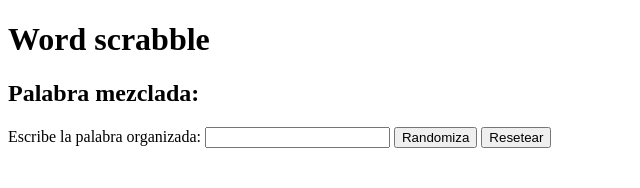
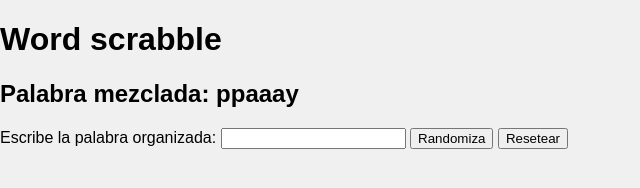
Before and after one commit to mailubb/Quiz_mai, a plain HTML site: page index.html in a window 1280 px wide. Both pictures are taken after a click on the button "Randomiza". Shown: the whole page, without its empty margins (0-640 px from the left). Drawn offline with Linux system fonts and the light colour scheme.

Commit message:
algo poquito

```diff
--- a/index.html
+++ b/index.html
@@ -4,11 +4,12 @@
     <meta charset="UTF-8">
     <meta name="viewport" content="width=device-width, initial-scale=1.0">
     <title>Document</title>
+    <link rel="stylesheet" href="style.css">
 </head>
 <body>
     <h1>Word scrabble</h1>
 
-    <h2>Palabra mezclada:</h2>
+    <h2 id="randomWord">Palabra mezclada:</h2>
     <p id="scrambledWord"></p>
 
     <label for="wordInput">Escribe la palabra organizada:</label>
--- a/index.js
+++ b/index.js
@@ -1,13 +1,32 @@
-//Lista de palabras para randomizar
-let words = ["papaya", "mango", "cereza"];
+// trayendo cosas del html
+const wordInput = document.getElementById('wordInput');
+const wordButton = document.getElementById('scrambleButton');
+const wordDisplay = document.getElementById('resetButton');
+const wordScramble = document.getElementById('randomWord');
+
+// Lista de palabras para randomizar
+let characters = ["papaya", "mango", "cereza"];
 
 // Función para mezclar una palabra
-function scrambleWord(word) {
-    let characters = word.split('');
-    for (let i = characters.length - 1; i > 0; i--) {
+function shuffleWord(word) {
+    let array = word.split('');
+    for (let i = array.length - 1; i > 0; i--) {
         const j = Math.floor(Math.random() * (i + 1));
-        [characters[i], characters[j]] = [characters[j], characters[i]];
+        [array[i], array[j]] = [array[j], array[i]];
     }
-    return characters.join('');
+    return array.join('');
 }
- console.log(scrambleWord(words[0]));
+
+// boton para randomizar palabra
+wordButton.addEventListener('click', () => {
+    // selecciona una palabra del arreglo y le pongo un indez random
+    const randomIndex = Math.floor(Math.random() * 3)
+    const selectedWord = characters[characters.length - 1 - randomIndex]
+
+    // mezclar las letras de la palabra seleccionada
+    const shuffledWord = shuffleWord(selectedWord)
+    console.log(selectedWord)
+
+    // Mostrar la palabra mezclada
+    wordScramble.textContent = `Palabra mezclada: ${shuffledWord}`
+})
--- a/style.css
+++ b/style.css
@@ -0,0 +1,6 @@
+body {
+    background-color: #f0f0f0;
+    font-family: Arial, sans-serif;
+    margin: 0;
+    padding: 0;
+}
```
